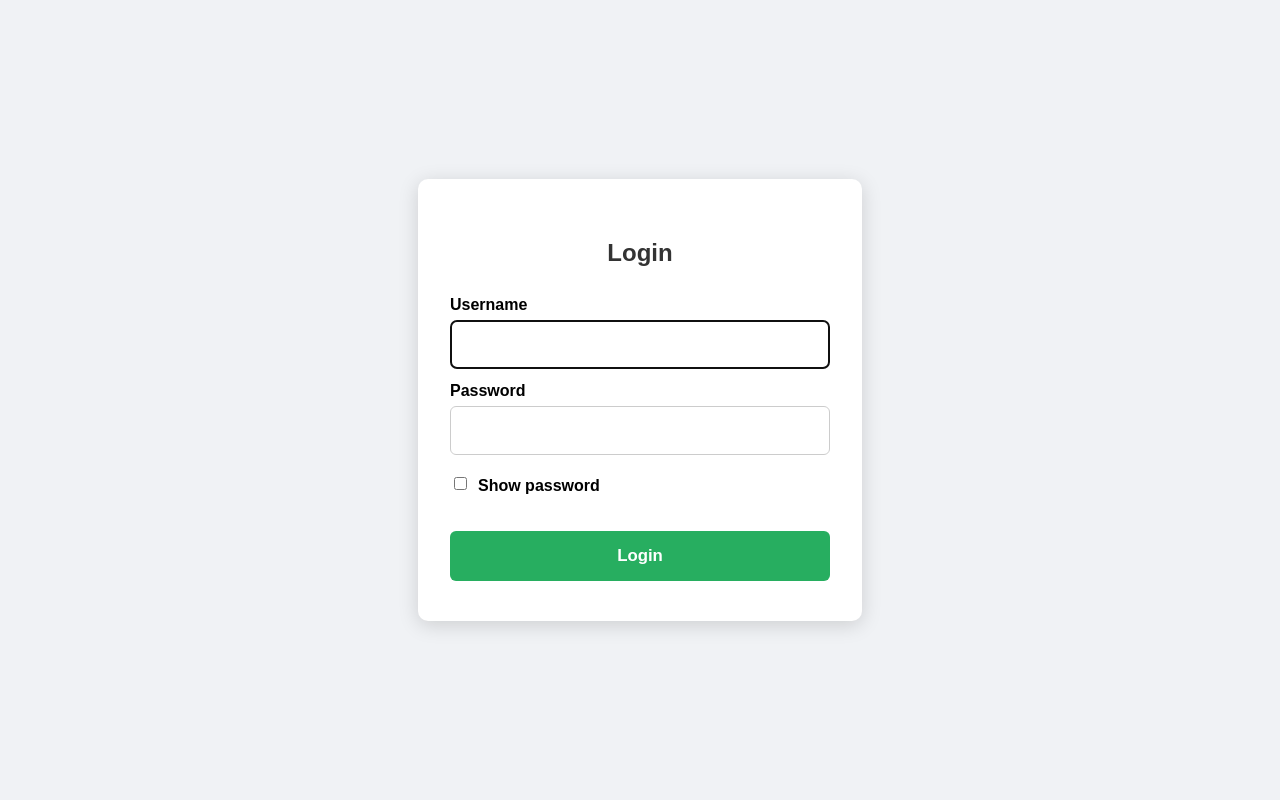
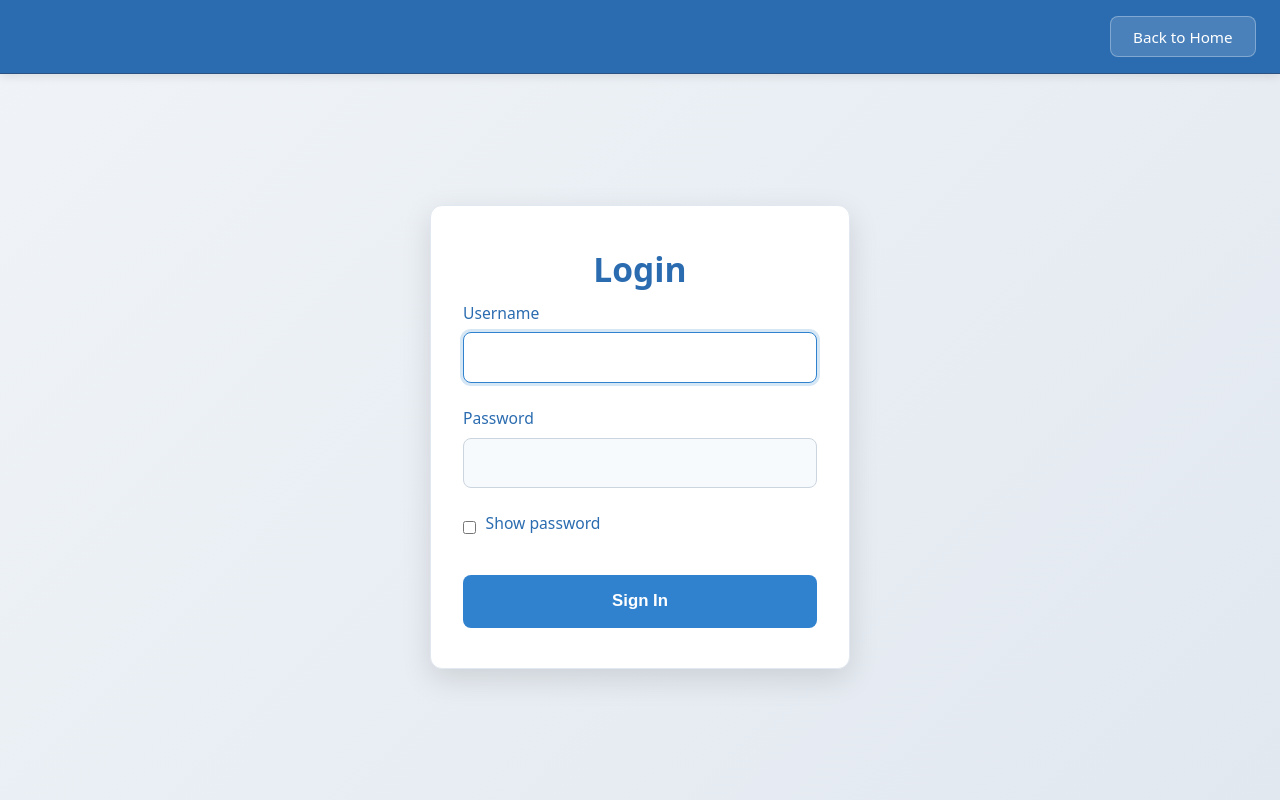
Before and after one commit to Nyelo7/thesis, a PHP site: page /login.php in a window 1280 px wide. Run offline with PHP 8.4, Linux system fonts and the light colour scheme.

Commit message:
new map and other

```diff
--- a/admin/circle.php
+++ b/admin/circle.php
@@ -54,7 +54,7 @@ $conn->close();
   <meta charset="UTF-8" />
   <meta name="viewport" content="width=device-width, initial-scale=1.0"/>
   <title>Cemetery Circles</title>
-  <link rel="stylesheet" href="circle-styles.css">
+  <link rel="stylesheet" href="cstyles.css">
 </head>
 <body>
 
@@ -74,7 +74,7 @@ $conn->close();
 <?= json_encode($group_data) ?>
 </script>
 
-<script src="circles.js"></script>
+<script src="acircles.js"></script>
 
 </body>
 </html>
--- a/admin/circle-styles.css
+++ b/admin/cstyles.css
@@ -42,7 +42,7 @@
     }
     .container {
       position: relative;
-      width: 600px;
+      width: 1000px;
       height: 1000px;
       margin: 0 auto 40px;
       background-image: url('../images/pic.png');
--- a/login/login.php
+++ b/login/login.php
@@ -1,6 +1,5 @@
 <?php
 // login/login.php
-// Redirects to ../admin/circle.php (sibling folder)
 
 session_start();
 
@@ -17,7 +16,6 @@ try {
     die("Connection failed: " . htmlspecialchars($e->getMessage()));
 }
 
-// Already logged in → redirect to admin/circle.php
 if (isset($_SESSION['username'])) {
     header("Location: ../admin/circle.php");
     exit;
@@ -41,8 +39,6 @@ if ($_SERVER['REQUEST_METHOD'] === 'POST') {
             $_SESSION['username']  = $user['username'];
             $_SESSION['user_id']   = $user['id'];
             $_SESSION['logged_in'] = true;
-
-            // Go up one level (..) then into admin/
             header("Location: ../admin/circle.php");
             exit;
         } else {
@@ -56,76 +52,218 @@ if ($_SERVER['REQUEST_METHOD'] === 'POST') {
 <head>
   <meta charset="UTF-8">
   <meta name="viewport" content="width=device-width, initial-scale=1.0">
-  <title>Login - Cemetery System</title>
+  <title>Login – Cemetery Management</title>
   <style>
+    * {
+      margin: 0;
+      padding: 0;
+      box-sizing: border-box;
+    }
+
     body {
-      font-family: Arial, sans-serif;
-      background: #f0f2f5;
-      margin: 0;
+      font-family: system-ui, -apple-system, sans-serif;
+      background: linear-gradient(135deg, #f0f4f8 0%, #e2e8f0 100%);
       min-height: 100vh;
+      color: #2d3748;
       display: flex;
+      flex-direction: column;
+    }
+
+    .top-bar {
+      padding: 1rem 1.5rem;
+      display: flex;
+      justify-content: flex-end;
+      background: #2b6cb0;           /* Main dashboard blue */
+      color: white;
+      border-bottom: 1px solid #2c5282;
+      box-shadow: 0 2px 10px rgba(0,0,0,0.1);
+    }
+
+    .btn-home {
+      padding: 0.6rem 1.4rem;
+      background: rgba(255,255,255,0.15);
+      color: white;
+      border: 1px solid rgba(255,255,255,0.3);
+      border-radius: 8px;
+      font-size: 0.95rem;
+      font-weight: 500;
+      text-decoration: none;
+      transition: all 0.2s ease;
+    }
+
+    .btn-home:hover {
+      background: rgba(255,255,255,0.25);
+      transform: translateY(-1px);
+    }
+
+    .login-container {
+      flex: 1;
+      display: flex;
+      align-items: center;
       justify-content: center;
+      padding: 1.5rem;
+    }
+
+    .login-card {
+      background: white;
+      border-radius: 12px;
+      box-shadow: 0 10px 30px rgba(0,0,0,0.12);
+      width: 100%;
+      max-width: 420px;
+      padding: 2.5rem 2rem;
+      border: 1px solid #e2e8f0;
+    }
+
+    h1 {
+      font-size: 2.1rem;
+      font-weight: 600;
+      color: #2b6cb0;
+      text-align: center;
+      margin-bottom: 0.6rem;
+    }
+
+    .subtitle {
+      color: #4a5568;
+      text-align: center;
+      margin-bottom: 2rem;
+      font-size: 0.98rem;
+    }
+
+    .error {
+      background: #fff5f5;
+      color: #c53030;
+      padding: 0.9rem;
+      border-radius: 8px;
+      margin-bottom: 1.5rem;
+      font-size: 0.95rem;
+      text-align: center;
+      border: 1px solid #feb2b2;
+    }
+
+    .form-group {
+      margin-bottom: 1.5rem;
+    }
+
+    label {
+      display: block;
+      margin-bottom: 0.55rem;
+      font-weight: 500;
+      color: #2b6cb0;
+      font-size: 0.98rem;
+    }
+
+    input[type="text"],
+    input[type="password"] {
+      width: 100%;
+      padding: 0.95rem 1.1rem;
+      border: 1px solid #cbd5e0;
+      border-radius: 8px;
+      font-size: 1rem;
+      background: #f7fafc;
+      transition: all 0.2s;
+    }
+
+    input:focus {
+      outline: none;
+      border-color: #3182ce;
+      box-shadow: 0 0 0 3px rgba(49, 130, 206, 0.2);
+      background: white;
+    }
+
+    .show-password {
+      margin: 0.8rem 0;
+      display: flex;
       align-items: center;
+      gap: 0.6rem;
+      font-size: 0.94rem;
+      color: #4a5568;
     }
-    .login-box {
-      background: white;
-      padding: 2.5rem 2rem;
-      border-radius: 10px;
-      box-shadow: 0 4px 20px rgba(0,0,0,0.15);
+
+    .btn-login {
       width: 100%;
-      max-width: 380px;
-    }
-    h2 { text-align: center; margin-bottom: 1.8rem; color: #333; }
-    .error { color: #c0392b; text-align: center; margin-bottom: 1.2rem; font-weight: bold; }
-    label { display: block; margin: 0.8rem 0 0.4rem; font-weight: bold; }
-    input[type="text"], input[type="password"] {
-      width: 100%;
-      padding: 0.9rem;
-      border: 1px solid #ccc;
-      border-radius: 6px;
-      box-sizing: border-box;
-      font-size: 1rem;
-    }
-    .show-pw { margin: 0.6rem 0; display: flex; align-items: center; gap: 0.5rem; }
-    button {
-      width: 100%;
-      padding: 0.95rem;
-      background: #27ae60;
+      padding: 1.05rem;
+      background: #3182ce;            /* Vibrant blue for button */
       color: white;
       border: none;
-      border-radius: 6px;
+      border-radius: 8px;
       font-size: 1.05rem;
-      font-weight: bold;
+      font-weight: 600;
       cursor: pointer;
+      transition: all 0.25s;
       margin-top: 1.2rem;
     }
-    button:hover { background: #219653; }
+
+    .btn-login:hover {
+      background: #2b6cb0;
+      transform: translateY(-1px);
+    }
+
+    .btn-login:active {
+      transform: translateY(1px);
+    }
+
+    @media (max-width: 480px) {
+      .login-card {
+        padding: 2rem 1.6rem;
+        border-radius: 10px;
+      }
+      h1 {
+        font-size: 1.85rem;
+      }
+      .top-bar {
+        padding: 0.9rem 1rem;
+      }
+    }
   </style>
 </head>
 <body>
 
-<div class="login-box">
-  <h2>Login</h2>
+  <div class="top-bar">
+    <a href="../main/landing_page.php" class="btn-home">Back to Home</a>
+  </div>
+
+  <div class="login-container">
+    <div class="login-card">
+      <h1>Login</h1>
+
 
       <?php if ($error): ?>
         <div class="error"><?= htmlspecialchars($error) ?></div>
       <?php endif; ?>
 
       <form method="post">
+        <div class="form-group">
           <label for="username">Username</label>
-    <input type="text" id="username" name="username"
-           value="<?= htmlspecialchars($input_username) ?>" required autofocus>
+          <input
+            type="text"
+            id="username"
+            name="username"
+            value="<?= htmlspecialchars($input_username) ?>"
+            required
+            autofocus
+            autocomplete="username"
+          >
+        </div>
 
+        <div class="form-group">
           <label for="password">Password</label>
-    <input type="password" id="password" name="password" required>
+          <input
+            type="password"
+            id="password"
+            name="password"
+            required
+            autocomplete="current-password"
+          >
+        </div>
 
-    <div class="show-pw">
+        <div class="show-password">
           <input type="checkbox" id="showpw">
           <label for="showpw">Show password</label>
         </div>
 
-    <button type="submit">Login</button>
+        <button type="submit" class="btn-login">Sign In</button>
       </form>
+    </div>
   </div>
 
   <script>
--- a/main/landing_page.php
+++ b/main/landing_page.php
@@ -200,7 +200,7 @@ $is_logged_in = isset($_SESSION['logged_in']) && $_SESSION['logged_in'] === true
 </section>
  <!-- Clickable picture → goes to circle.php (interactive map) -->
     <div class="clickable-map" onclick="window.location.href='../user/circle.php';" title="Click to view interactive cemetery map">
-      <img src="https://www.familytreemagazine.com/wp-content/uploads/2017/10/Cemetery_plot_map.png" alt="Cemetery layout map with sections and plots">
+      <img src="../images/pic.png" alt="Cemetery layout map with sections and plots">
       <p class="map-caption">Explore the interactive cemetery map → Click here</p>
     </div>
 <section class="features">
--- a/user/circle-styles.css
+++ b/user/ucstyle.css
@@ -42,7 +42,7 @@
     }
     .container {
       position: relative;
-      width: 600px;
+      width: 1000px;
       height: 1000px;
       margin: 0 auto 40px;
       background-image: url('../images/pic.png');
@@ -56,8 +56,8 @@
     }
     .circle {
       position: absolute;
-      width: 40px;
-      height: 40px;
+      width: 10px;
+      height: 10px;
       border-radius: 50%;
       border: 1px solid #555;
       cursor: pointer;
```
Also changed, not shown: admin/acircles.js (renamed from user/circles.js, +10 -16 lines), admin/circles.js (deleted, +0 -233 lines), docker-compose.yml (added, +29 -0 lines), user/circle.php (+3 -20 lines), user/plot_info.php (+2 -7 lines), user/search_bar.php (+24 -17 lines), user/ucircles.js (added, +50 -0 lines), images/pic.png, main/map.png (added), 1 other file. Lines whose indentation alone changed are shown as unchanged.
